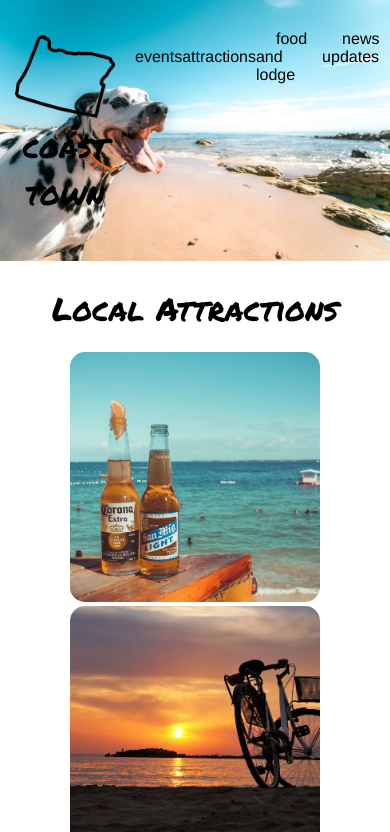
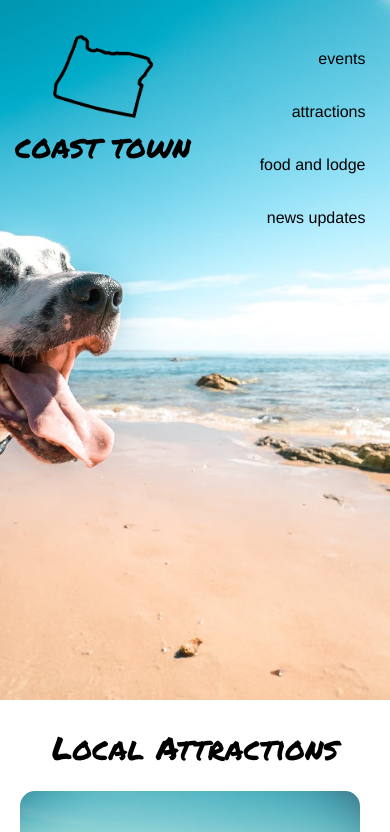
Before and after one commit to robinsola/Coast-Town, a website built with webpack: page src/index.html in a window 390 px wide. Shown: the top 832 px of the page. Built offline with nearby package versions, Linux system fonts and the light colour scheme.

Commit message:
add media queries

```diff
--- a/src/scss/input.scss
+++ b/src/scss/input.scss
@@ -1,3 +1,16 @@
+@mixin mQ ($arg...){
+  @if length($arg) == 1 {
+    @media screen and (max-width: nth($arg, 1)) {
+      @content;
+    }
+  }
+  @if length($arg) == 2 {
+    @media screen and (min-width: nth($arg, 2)) {
+      @content;
+    }
+  }
+}
+
 *, html, body {
   margin: 0;
   padding: 0;
@@ -14,11 +27,13 @@ h1 {
   position: relative;
   img {
     width: 100%;
+    height: 700px;
+    object-fit: cover;
   }
 }
 
 .header-flex {
-  width: 100%;
+  width: 95%;
   position: absolute;
   top: 0;
   display: flex;
@@ -27,21 +42,29 @@ h1 {
   .logo {
     margin: 20px 0;
     text-align: center;
-    transition-property: transform;
+    transition-property: transform, opacity;
     transition-duration: 1s;
     img {
       width: 100px;
+      height: auto;
     }
     &:hover {
       transform: rotate(360deg);
+      opacity: 0;
     }
   }
   ul {
-    margin: 15px 20px;
+    @include mQ(730px) {
+      display: block;
+    }
     display: flex;
-    justify-content: flex-end;
+    margin-top: 35px;
   }
   li {
+    @include mQ(730px) {
+      text-align: right;
+      padding-bottom: 35px;
+    }
     font-size: 1em;
     list-style: none;
     a {
@@ -102,20 +125,30 @@ h1 {
   margin: 20px;
   display: flex;
   flex-wrap: wrap;
-  justify-content: space-around;
+  justify-content: center;
   .thumb {
+    margin-right: 10px;
     cursor: pointer;
     position: relative;
     img {
+      @include mQ(800px) {
+        width: 100%;
+      }
+      @include mQ(1094px, 801px) {
+        width: 350px;
+        height: 350px;
+        object-fit: cover;
+      }
+      @include mQ(3000px, 1095px) {
+        width: 250px;
+        height: 250px;
+        object-fit: cover;
+      }
       transition-property: filter;
       transition-duration: 1s;
       border-radius: 15px;
-      width: 250px;
-      height: 250px;
-      object-fit: cover;
     }
     .text {
-      width: 100%;
       transition-property: bottom, opacity;
       transition-duration: 1s;
       position: absolute;
@@ -133,7 +166,3 @@ h1 {
     }
   }
 }
-
-@media screen and (min-width: 650px) {
-
-}
```
Also changed, not shown: src/index.html (+1 -1 lines), src/img/burger.png (added).
